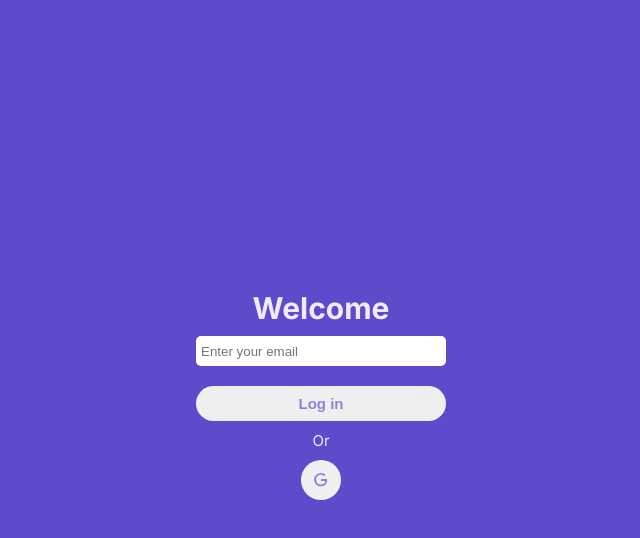
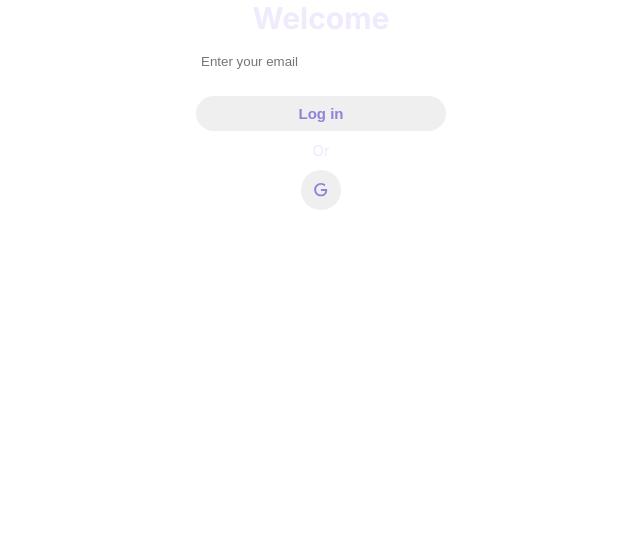
Before and after one commit to nncis/expense-manager-app, a Next.js app: page /login in a window 1280 px wide. Shown: the top 538 px of the page, without its empty margins (319-959 px from the left). Built offline with nearby package versions, Linux system fonts and the light colour scheme; a web font is replaced by a local one.

Commit message:
fix: style

```diff
--- a/src/app/globals.css
+++ b/src/app/globals.css
@@ -34,10 +34,10 @@ body {
 }
 
 body {
-  background: var(--background);
+  /* background: var(--background); */
   font-size: 1.5rem;
-  width: 100vw;
-	/* height: 100vh; */
+  /* width: 100vw;
+	height: 100vh; */
 }
 
 @media (max-width: 700px) {
--- a/src/app/page.module.css
+++ b/src/app/page.module.css
@@ -4,7 +4,7 @@
   align-items: center;
   justify-content: center;
   width: 100%;
-  height: 100vh;
+  height: 100%;
   color: var(--font-color-primary);
 }
 
--- a/src/styles/dashboard.module.css
+++ b/src/styles/dashboard.module.css
@@ -3,9 +3,11 @@
   justify-content: center;
   flex-direction: column;
   background-color: var(--foreground);
-  width: 100%;
-  height: 100%;
+  width: 100vw;
+  height: 100vh;
   padding-left: 25rem;
+  /* margin-left: 25rem; */
+
 }
 
 .submitBtn {
--- a/src/styles/expenses.module.css
+++ b/src/styles/expenses.module.css
@@ -40,7 +40,7 @@
 
   .expensePage {
     justify-content: flex-start;
-    height: 80vh;
+
   }
   .expenseTable{
     display: none;
--- a/src/styles/login.module.css
+++ b/src/styles/login.module.css
@@ -4,7 +4,7 @@
   justify-content: center;
   align-items: center;
   height: 100vh;
-  /* height: 100%; */
+  height: 100%;
   width: 100%;
   border-radius: 25px;
   padding: 0 2rem;
```
Also changed, not shown: 1 other file (tests, documents, lock files or other folders).
